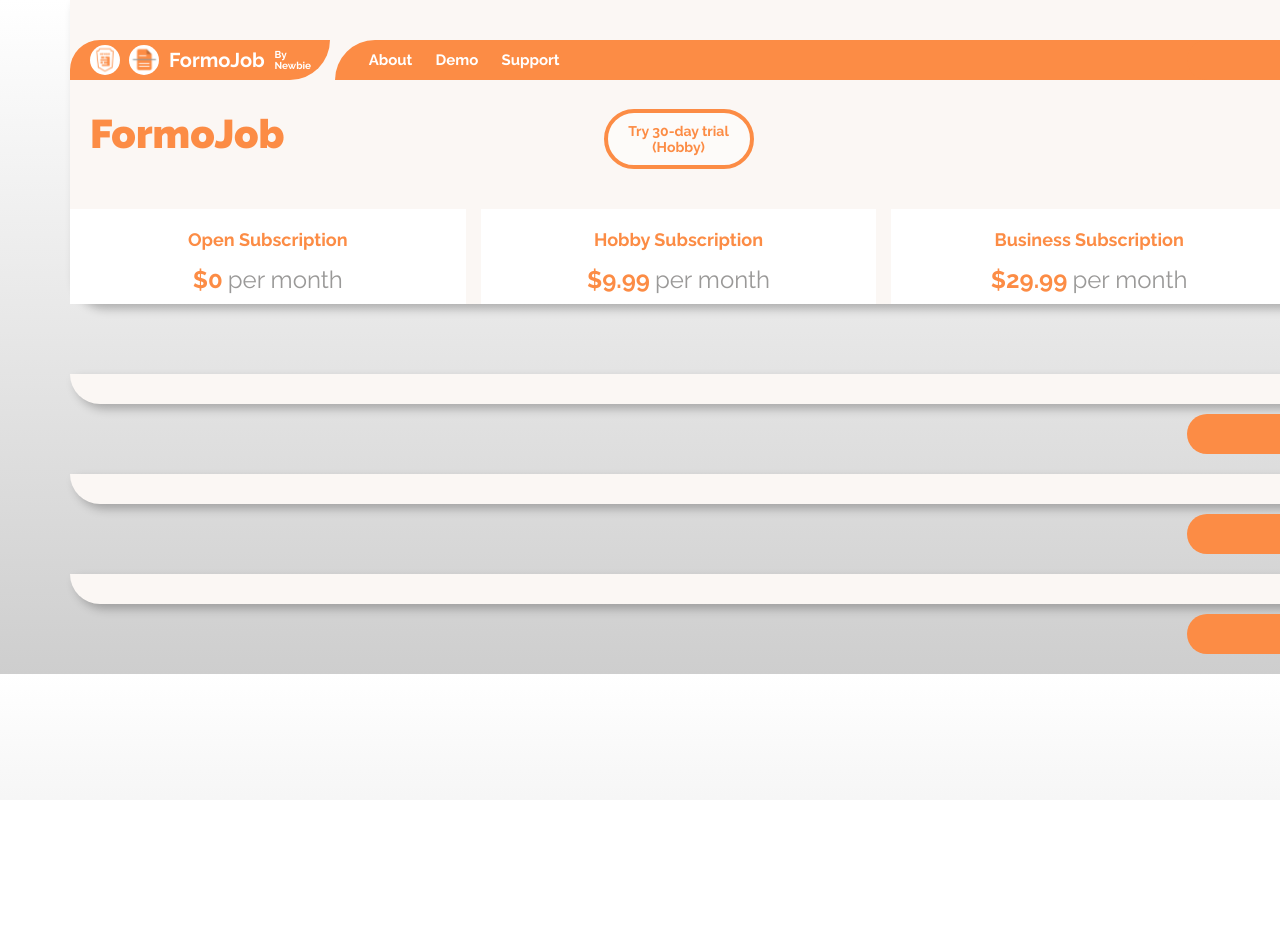
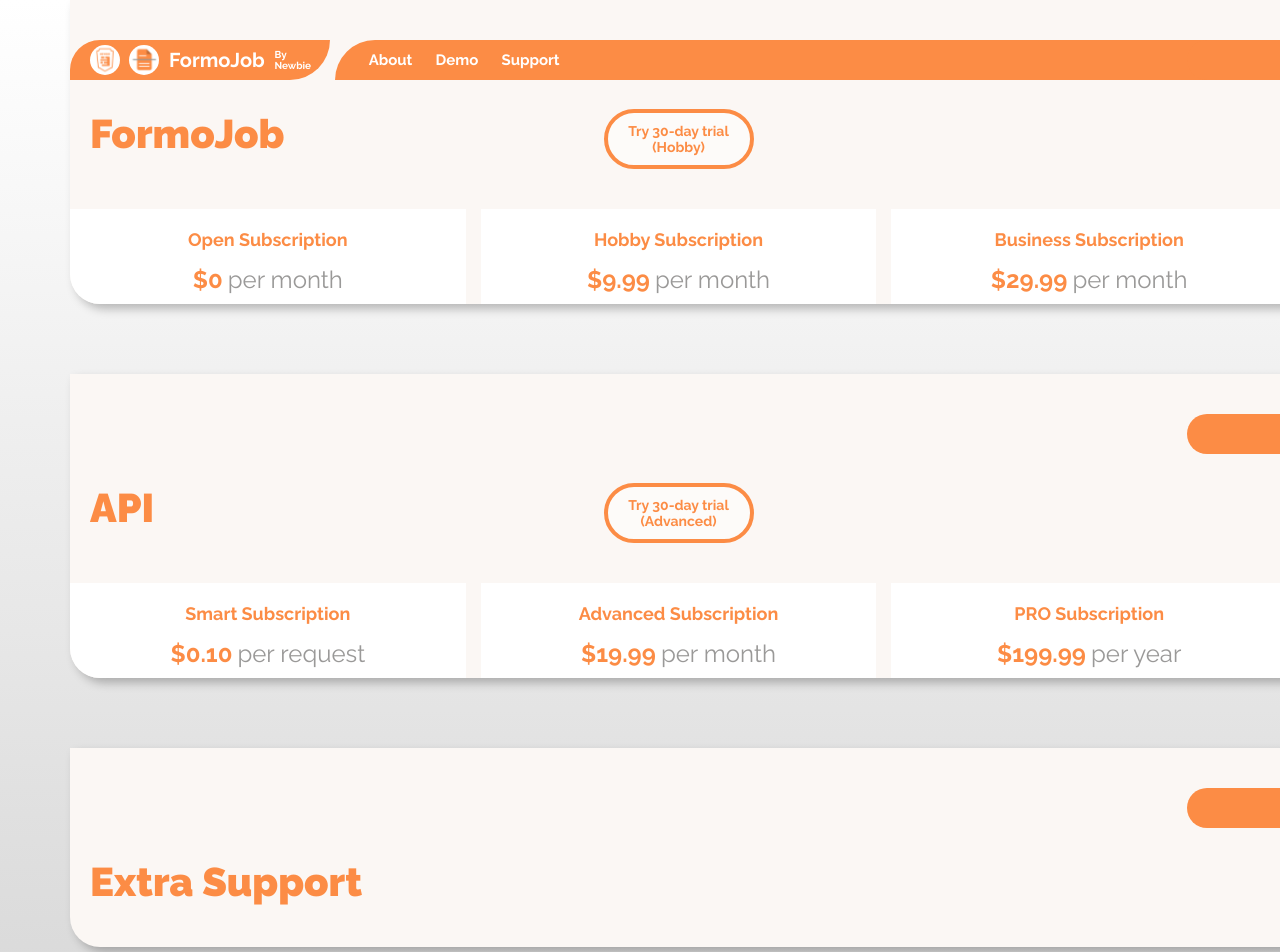
Before and after one commit to Balaborka/FormoJob-, a React (Create React App) app: page / in a window 1280 px wide. Shown: the top 952 px of the page. Before the commit the page ends 800 px from the top, so only its background shows below. Built offline with nearby package versions, Linux system fonts and the light colour scheme.

Commit message:
Some layout changes

```diff
--- a/src/components/buyFormojob_panel.tsx
+++ /dev/null
@@ -1,16 +0,0 @@
-import { PanelAboutHeader } from '../components/panelAboutHeader'
-import Data from "../data/BuyPage.json"
-import { SubscriptionsSection } from './subscriptionsSection'
-
-export function BuyFormoJobPanel() {
-    return (
-        <div>
-            <div className='panelBuyHeaderTitle' >
-                    { Data[0].name }
-            </div>
-            <div>
-                <SubscriptionsSection ID={ parseInt(Data[0].id) } />
-            </div>
-        </div>
-    )
-}
--- /dev/null
+++ b/src/components/buy_panel.tsx
@@ -0,0 +1,22 @@
+import { PanelAboutHeader } from './panelAboutHeader'
+import Data from "../data/BuyPage.json"
+
+interface Props {
+    id: number;
+    children: React.ReactNode;
+  }
+
+export function BuyPanel(props: Props) {
+    let id = props.id;
+
+    return (
+        <div>
+            <div className='panelBuyHeaderTitle' >
+                    { Data[id].name }
+            </div>
+            <div>
+                { props.children }
+            </div>
+        </div>
+    )
+}
--- a/src/components/subscriptionsSection.tsx
+++ b/src/components/subscriptionsSection.tsx
@@ -17,8 +17,8 @@
                 </button>
             </div>
             <div className='subscriptions'>
-                {subscriptions?.map((el) => (
-                    <div className='subscriptionBlock'>
+                {subscriptions?.map((el, index) => (
+                    <div className={`subscriptionBlock ${index === 0 ? 'subscriptionBlockFirst' : ''}`} key={el.id}>
                         <div className='subscriptionTitle'>{el.name}</div>
                         <div className='subscriptionPrice'>
                             <div className='price'>${el.price}</div>
--- a/src/index.css
+++ b/src/index.css
@@ -283,6 +283,9 @@
     margin-top: 5px;
     margin-bottom: 5px;
 }
+.subscriptionBlockFirst {
+    border-radius: 0px 0px 0px 30px;
+}
 .subscriptionTitle {
     color: #FC8C45;
     font-weight: bold;
--- a/src/pages/Buy.tsx
+++ b/src/pages/Buy.tsx
@@ -1,8 +1,9 @@
 import React from 'react';
 import { NavBar } from '../components/navbar'
 import Data from "../data/BuyPage.json"
-import { BuyFormoJobPanel } from "../components/buyFormojob_panel"
+import { BuyPanel } from "../components/buy_panel"
 import { Panel } from '../components/panel'
+import { SubscriptionsSection } from '../components/subscriptionsSection'
 
 export function Buy() {
   return (
@@ -11,16 +12,16 @@
       <NavBar IsBuyPage={true} />
         <Panel
           theme='yellowPanel'
-          children={ <BuyFormoJobPanel /> } />
+          children={ <BuyPanel id={0} children={ <SubscriptionsSection ID={ parseInt(Data[0].id) } />} />}/>
         <Panel
           theme='yellowPanel'
-          children={ null  } />
+          children={ <BuyPanel id={1} children={ <SubscriptionsSection ID={ parseInt(Data[1].id) } />} />}/>
         <Panel
           theme='yellowPanel'
-          children={ null  } />
+          children={ <BuyPanel id={2} children={ null } />}/>
         <Panel
           theme='yellowPanel'
-          children={ null  } />
+          children={ <BuyPanel id={3} children={ null } />}/>
     </div>
   );
 }
```
